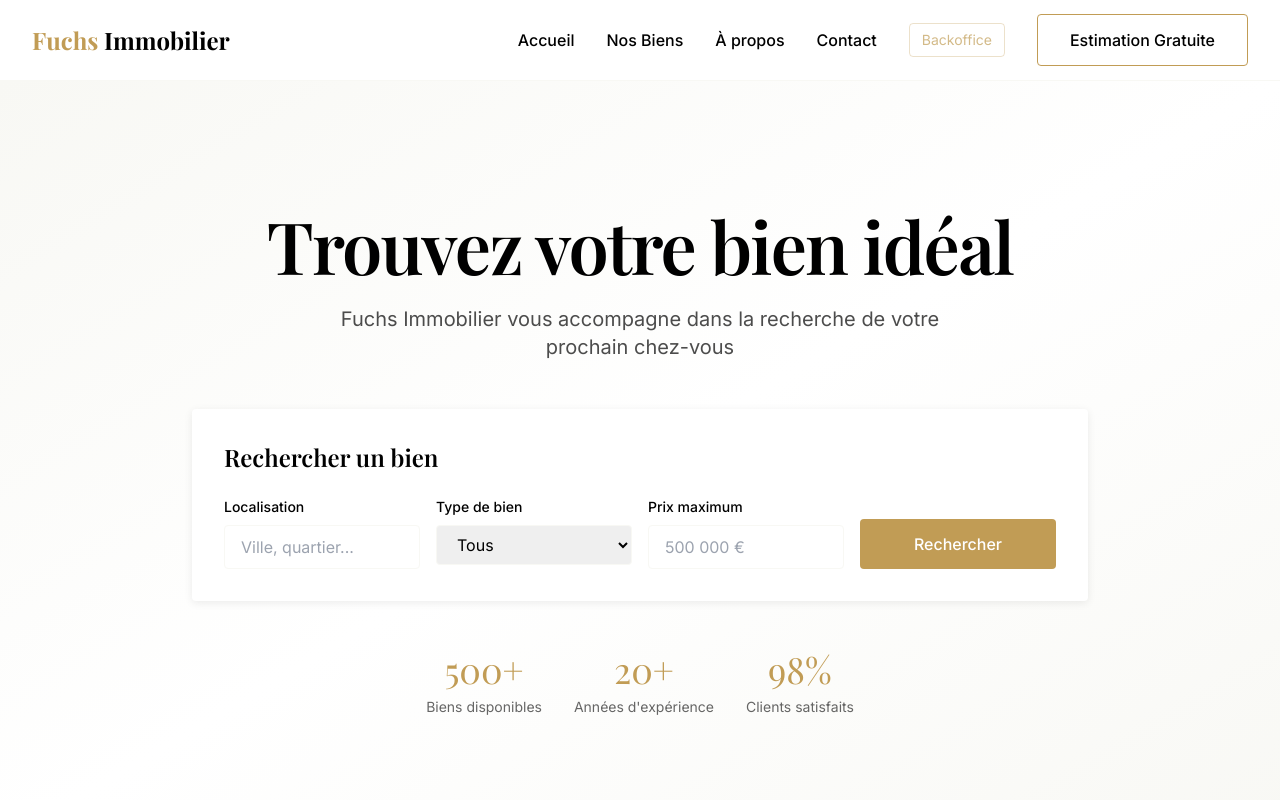
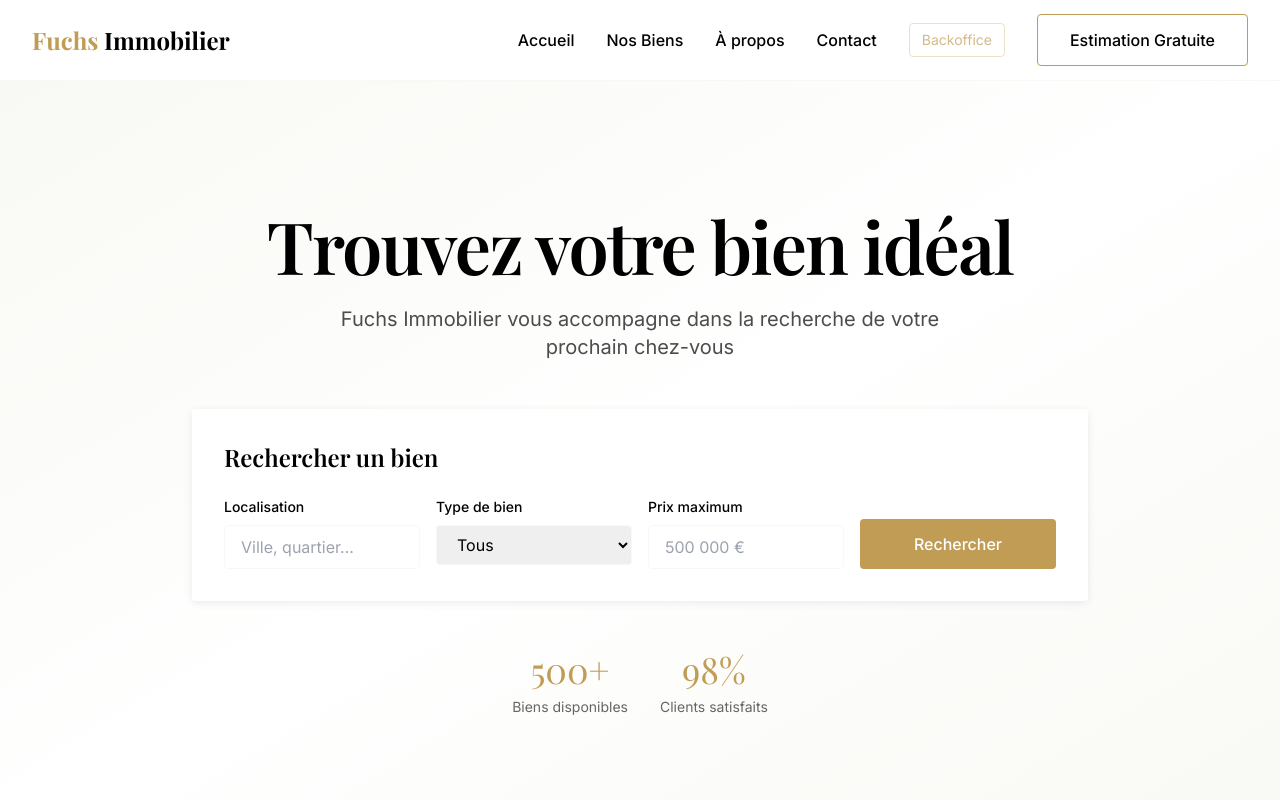
Before and after one commit to Shift-Devs-Pro/Fuchs_Immo, a Next.js app: page / in a window 1280 px wide. Shown: the top 800 px of the page. Built offline with nearby package versions, Linux system fonts and the light colour scheme; no server answers; the database is empty; a web font is replaced by a local one.

Commit message:
Updated trace

```diff
--- a/app/sections/HeroSection.tsx
+++ b/app/sections/HeroSection.tsx
@@ -32,10 +32,6 @@ export default function HeroSection() {
             <div className="text-sm text-fuchs-black/60">Biens disponibles</div>
           </div>
           <div>
-            <div className="text-3xl md:text-4xl font-display text-fuchs-gold mb-2">20+</div>
-            <div className="text-sm text-fuchs-black/60">Années d&apos;expérience</div>
-          </div>
-          <div>
             <div className="text-3xl md:text-4xl font-display text-fuchs-gold mb-2">98%</div>
             <div className="text-sm text-fuchs-black/60">Clients satisfaits</div>
           </div>
```
